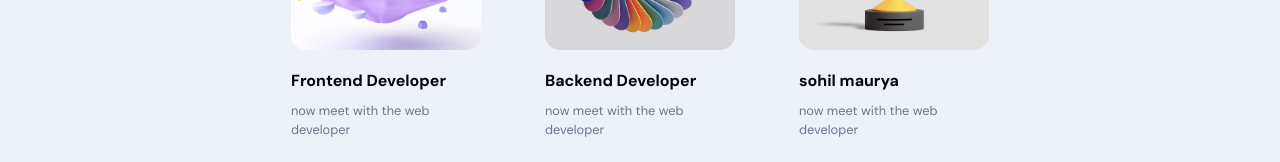
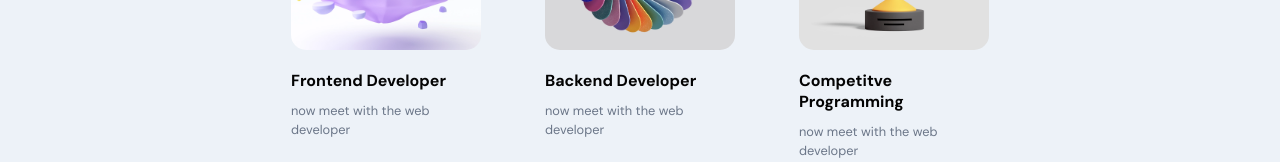
Before and after one commit to sss1stclass/Portfolio, a React (Vite) app: page / in a window 1280 px wide. Shown: the part 990-1152 px from the top of the page. Built offline with nearby package versions, Linux system fonts and the light colour scheme.

Commit message:
new minor changes

```diff
--- a/src/container/About/About.tsx
+++ b/src/container/About/About.tsx
@@ -15,7 +15,7 @@ const abouts = [
     imgURL:images.about02
   },
   {
-    title:"sohil maurya",
+    title:"Competitve Programming",
     description:'now meet with the web developer',
     imgURL:images.about03
   },
```
